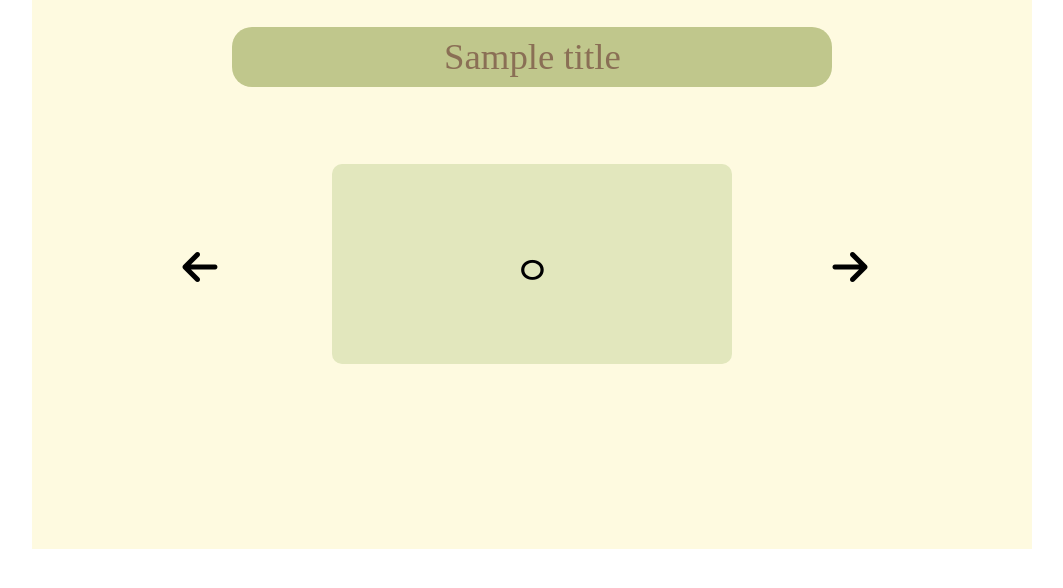
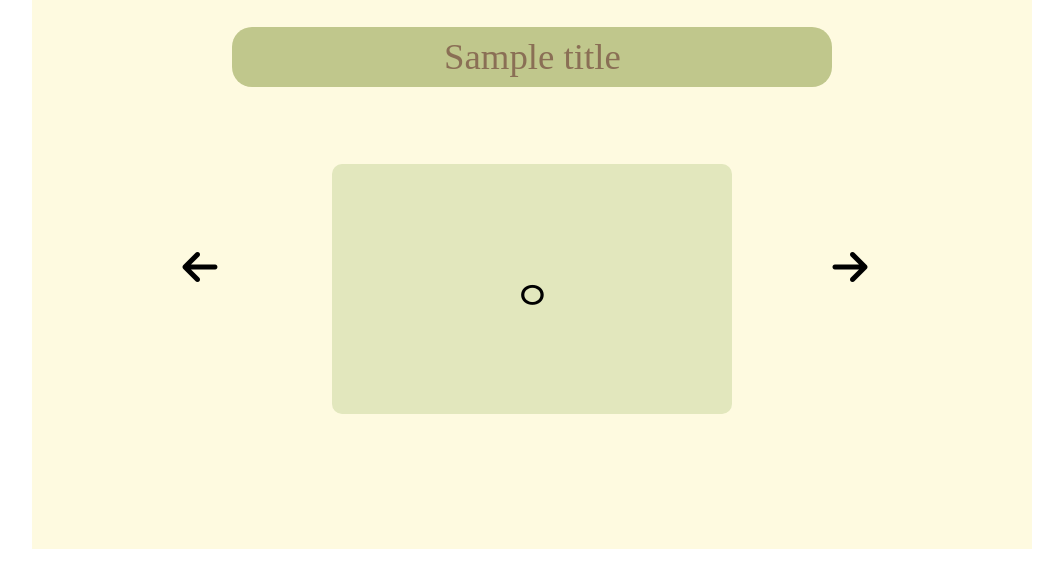
Before and after one commit to wizardwid/MMQ_Project, a Flask app: template templates/play_card.html in a window 1280 px wide. Shown: the part 81-669 px from the top of the page, without its empty margins (198-1261 px from the left). Run offline with Flask 3, Linux system fonts and the light colour scheme; tables that the repository leaves empty hold one stand-in row (values such as "Sample post"); the template is opened without the code that fills it: values that come from a table or form of the project are taken from there, most other values are stand-ins (such as "Sample title", 1, 10 or a date in 2020); some web fonts are replaced.

Commit message:
최종 수정

```diff
--- a/static/play_card.css
+++ b/static/play_card.css
@@ -61,9 +61,9 @@ body::-webkit-scrollbar {
     font-size: 40px;
     text-align: center; /* 수평 가운데 정렬 */
     width: 40%; /* 카드 너비에 맞게 설정 */
-    height: 200px;
+    height: 250px;
     padding: 8px;
-    padding-top: 75px; /* 텍스트를 수직 중앙에 배치하기 위한 패딩 설정 */
+    padding-top: 100px; /* 텍스트를 수직 중앙에 배치하기 위한 패딩 설정 */
     box-sizing: border-box; /* 패딩 포함해서 너비 조정 */
     border-radius: 10px;
     border: none;
--- a/static/play_quiz.js
+++ b/static/play_quiz.js
@@ -73,7 +73,7 @@ document.addEventListener('DOMContentLoaded', function() {
                                     displayQuiz(quizzes[currentQuizIndex]);  // 다음 퀴즈 렌더링
                                 } else {
                                     alert("모든 퀴즈를 완료했습니다.");
-                                    window.location.href = "/edit_quiz";
+                                    window.location.href = "/category";
                                 }
                             }
                         }
--- a/static/view_card.js
+++ b/static/view_card.js
@@ -156,8 +156,8 @@ saveBtn.addEventListener('click', function() {
 
 // 플레이 버튼 클릭 시 모달 띄우기
 playBtn.addEventListener('click', function() {
-    const quizTitle = quizTitleElement ? quizTitleElement.textContent.trim() : '';  // 제목을 직접 가져옵니다
-    if (quizTitle) {
+    const cardTitle = cardTitleElement ? cardTitleElement.textContent.trim() : '';  // 제목을 직접 가져옵니다
+    if (cardTitle) {
         modal.style.display = "block";  // 모달 띄우기
     } else {
         alert("퀴즈 제목을 찾을 수 없습니다.");
--- a/templates/view_card.html
+++ b/templates/view_card.html
@@ -13,7 +13,7 @@
         </header>
         <div id="cardsContainer">{{ content }}</div>
         <button id="savebtn">Save</button>
-        <button id="playbtn">Save</button>
+        <button id="playbtn">Play</button>
     </div>
 
     <div id="confirmationModal" class="modal">
```
